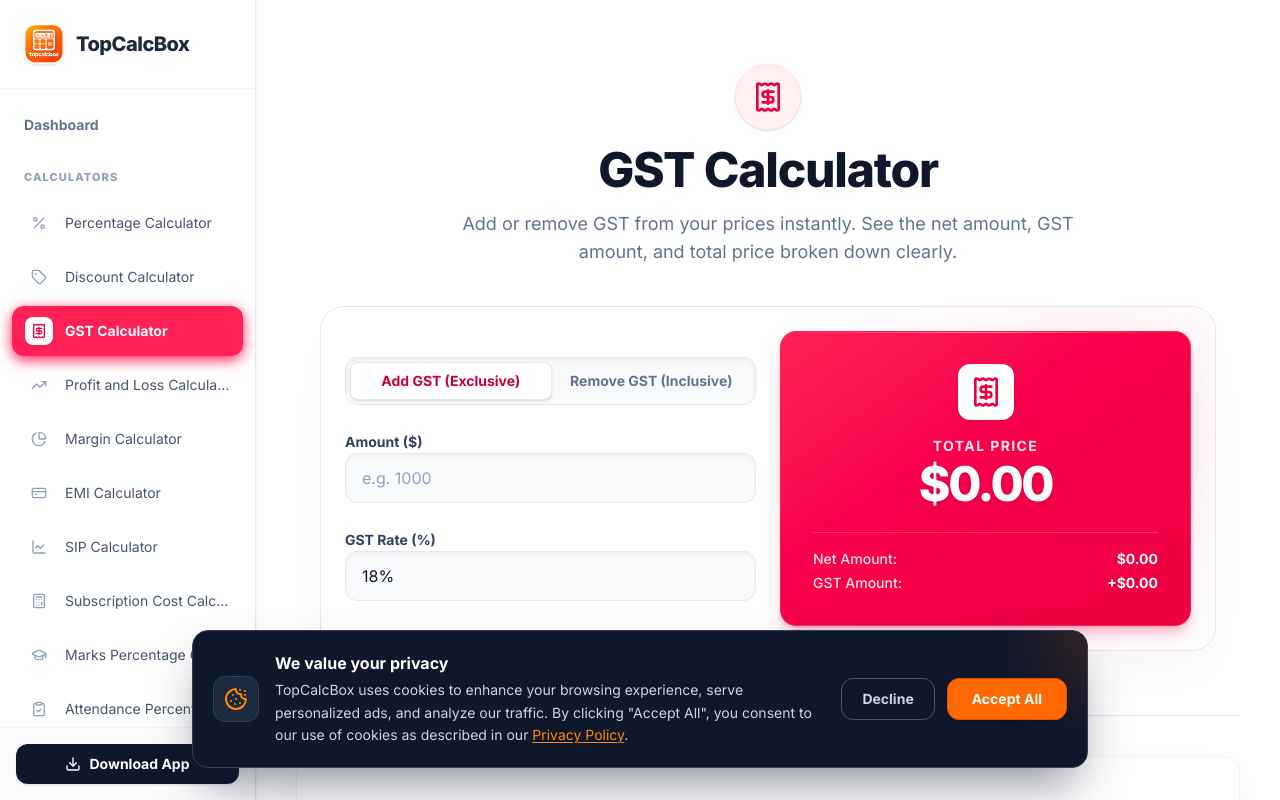
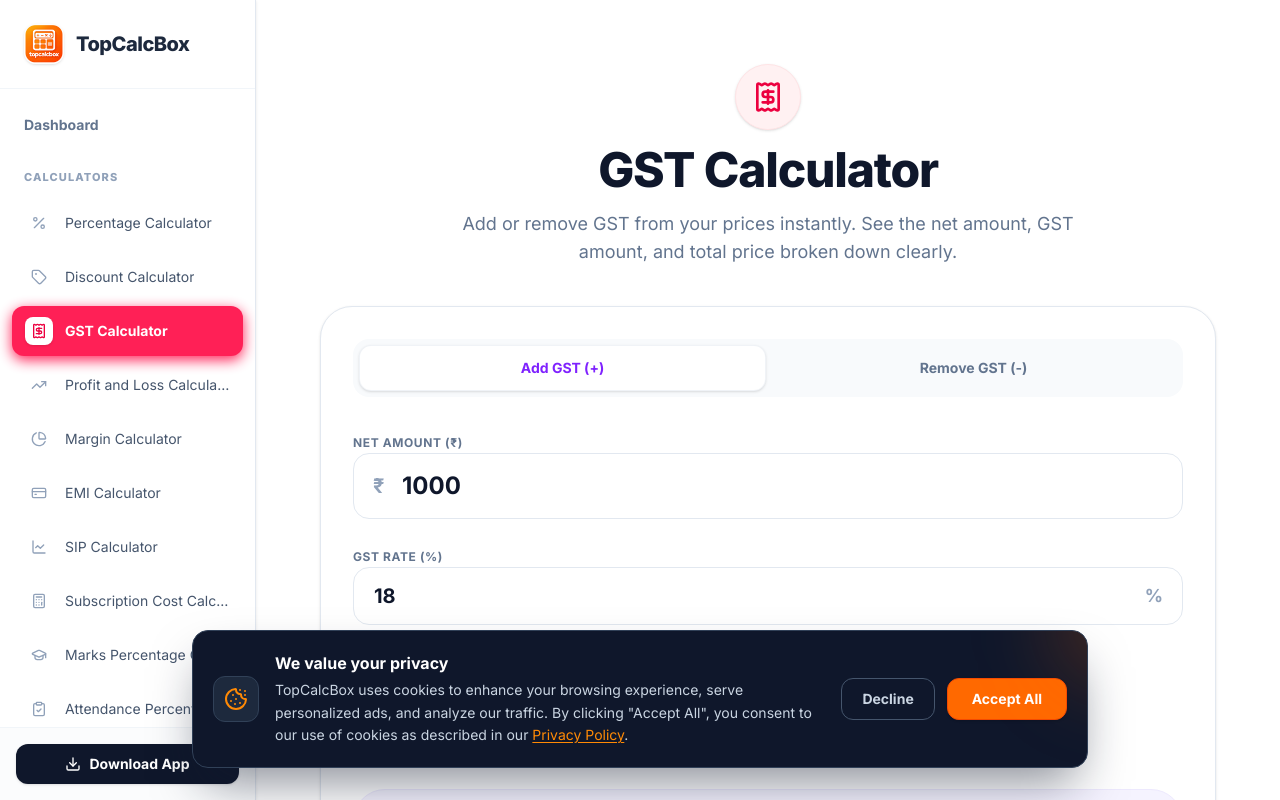
Before and after one commit to Amitrajpoot92/15tools, a Next.js app: page /gst-calculator in a window 1280 px wide. Built offline with nearby package versions, Linux system fonts and the light colour scheme.

Commit message:
Update GST Calculator UI with Rupee and State selections

```diff
--- a/src/components/calculators/GSTCalculator.tsx
+++ b/src/components/calculators/GSTCalculator.tsx
@@ -1,121 +1,194 @@
 "use client";
 
 import { useState } from "react";
-import { motion } from "framer-motion";
-import { Receipt } from "lucide-react";
+import { motion, AnimatePresence } from "framer-motion";
+import { Receipt, Copy, RotateCcw, Check } from "lucide-react";
+
+type GSTMode = "add" | "remove";
+type StateType = "intra" | "inter";
 
 export function GSTCalculator() {
-  const [amount, setAmount] = useState<string>("");
-  const [rate, setRate] = useState<string>("18");
-  const [gstType, setGstType] = useState<"exclusive" | "inclusive">("exclusive");
+  const [mode, setMode] = useState<GSTMode>("add");
+  const [amount, setAmount] = useState("1000");
+  const [rate, setRate] = useState("18");
+  const [stateType, setStateType] = useState<StateType>("intra");
+  const [copied, setCopied] = useState(false);
 
-  const calculateGST = () => {
-    const a = parseFloat(amount);
-    const r = parseFloat(rate);
+  const calculate = () => {
+    const a = parseFloat(amount) || 0;
+    const r = parseFloat(rate) || 0;
 
-    if (!isNaN(a) && !isNaN(r)) {
-      if (gstType === "exclusive") {
-        const gstAmount = (a * r) / 100;
-        const total = a + gstAmount;
+    let net = 0;
+    let gst = 0;
+    let total = 0;
+
+    if (mode === "add") {
+      net = a;
+      gst = (a * r) / 100;
+      total = a + gst;
+    } else {
+      total = a;
+      gst = a - (a * (100 / (100 + r)));
+      net = a - gst;
+    }
+
+    const cgst = gst / 2;
+    const sgst = gst / 2;
+    const igst = gst;
+
     return {
-          gst: gstAmount.toFixed(2),
-          total: total.toFixed(2),
-          net: a.toFixed(2),
+      net: net.toFixed(2).replace(/\.00$/, ''),
+      gst: gst.toFixed(2).replace(/\.00$/, ''),
+      total: total.toFixed(2).replace(/\.00$/, ''),
+      cgst: cgst.toFixed(2).replace(/\.00$/, ''),
+      sgst: sgst.toFixed(2).replace(/\.00$/, ''),
+      igst: igst.toFixed(2).replace(/\.00$/, ''),
     };
-      } else {
-        const gstAmount = a - (a * (100 / (100 + r)));
-        const net = a - gstAmount;
-        return {
-          gst: gstAmount.toFixed(2),
-          total: a.toFixed(2),
-          net: net.toFixed(2),
-        };
-      }
-    }
-    return { gst: "0.00", total: "0.00", net: "0.00" };
   };
 
-  const result = calculateGST();
+  const res = calculate();
+
+  const copyToClipboard = (text: string) => {
+    navigator.clipboard.writeText(text);
+    setCopied(true);
+    setTimeout(() => setCopied(false), 2000);
+  };
+
+  const reset = () => {
+    setAmount("");
+    setRate("18");
+    setStateType("intra");
+    setMode("add");
+  };
 
   return (
-    <div className="bg-white border border-slate-200 rounded-3xl p-5 md:p-6 shadow-2xl shadow-rose-900/5 relative overflow-hidden">
-      <div className="absolute top-0 right-0 w-64 h-64 bg-rose-500/10 rounded-full blur-[80px] pointer-events-none" />
-
-      <div className="relative z-10 grid grid-cols-1 md:grid-cols-2 gap-6 items-center">
-        <div className="space-y-6">
-
-          <div className="flex bg-slate-100/50 border border-slate-200 rounded-xl p-1 shadow-inner">
+    <div className="bg-white rounded-[2rem] p-4 md:p-8 shadow-sm border border-slate-200">
+      {/* Tabs */}
+      <div className="bg-slate-50 p-1.5 rounded-2xl grid grid-cols-2 gap-1 mb-8">
         <button
-              onClick={() => setGstType("exclusive")}
-              className={`flex-1 py-2 text-sm font-bold rounded-lg transition-all ${
-                gstType === "exclusive" ? "bg-white text-rose-700 shadow-sm border border-slate-200" : "text-slate-500 hover:text-slate-900"
-              }`}
+          onClick={() => setMode("add")}
+          className={`py-3 px-3 rounded-xl text-sm font-bold transition-all ${mode === "add" ? "bg-white text-violet-600 shadow-sm border border-slate-200/50" : "text-slate-500 hover:text-slate-700"}`}
         >
-              Add GST (Exclusive)
+          Add GST (+)
         </button>
         <button
-              onClick={() => setGstType("inclusive")}
-              className={`flex-1 py-2 text-sm font-bold rounded-lg transition-all ${
-                gstType === "inclusive" ? "bg-white text-rose-700 shadow-sm border border-slate-200" : "text-slate-500 hover:text-slate-900"
-              }`}
+          onClick={() => setMode("remove")}
+          className={`py-3 px-3 rounded-xl text-sm font-bold transition-all ${mode === "remove" ? "bg-white text-violet-600 shadow-sm border border-slate-200/50" : "text-slate-500 hover:text-slate-700"}`}
         >
-              Remove GST (Inclusive)
+          Remove GST (-)
         </button>
       </div>
 
+      <div className="space-y-6">
+        {/* Amount */}
         <div className="space-y-2">
-            <label className="text-sm font-bold text-slate-700">Amount ($)</label>
+          <label className="text-xs font-bold text-slate-500 uppercase tracking-wider">
+            {mode === "add" ? "Net Amount (₹)" : "Total Amount (₹)"}
+          </label>
+          <div className="relative">
+            <span className="absolute left-5 top-1/2 -translate-y-1/2 text-xl text-slate-400 font-bold">₹</span>
             <input
               type="number"
               value={amount}
               onChange={(e) => setAmount(e.target.value)}
-              placeholder="e.g. 1000"
-              className="w-full bg-slate-50/80 border border-slate-200 rounded-xl px-4 py-3 text-slate-900 placeholder:text-slate-400 focus:outline-none focus:ring-2 focus:ring-rose-500/50 transition-all shadow-inner"
+              className="w-full text-2xl font-bold bg-white border border-slate-200 rounded-2xl pl-12 pr-5 py-4 focus:outline-none focus:border-violet-500 focus:ring-4 focus:ring-violet-500/10 transition-all"
             />
-          </div>
-
-          <div className="space-y-2">
-            <label className="text-sm font-bold text-slate-700">GST Rate (%)</label>
-            <select
-              value={rate}
-              onChange={(e) => setRate(e.target.value)}
-              className="w-full bg-slate-50/80 border border-slate-200 rounded-xl px-4 py-3 text-slate-900 focus:outline-none focus:ring-2 focus:ring-rose-500/50 transition-all appearance-none shadow-inner"
-            >
-              <option value="5">5%</option>
-              <option value="12">12%</option>
-              <option value="18">18%</option>
-              <option value="28">28%</option>
-            </select>
           </div>
         </div>
 
-        <div className="flex flex-col items-center justify-center p-8 bg-gradient-to-br from-rose-500 to-rose-600 rounded-2xl h-full min-h-[200px] shadow-lg shadow-rose-500/30 border border-rose-400/30 relative overflow-hidden">
-          {/* Subtle top inner glow for a premium 3D bevel effect */}
-          <div className="absolute inset-x-0 top-0 h-px bg-gradient-to-r from-transparent via-white/40 to-transparent" />
-
-          <div className="p-3 bg-white rounded-xl shadow-sm mb-4">
-            <Receipt className="w-8 h-8 text-rose-600" />
+        {/* GST Rate */}
+        <div className="space-y-2">
+          <label className="text-xs font-bold text-slate-500 uppercase tracking-wider">GST Rate (%)</label>
+          <div className="relative">
+            <input
+              type="number"
+              value={rate}
+              onChange={(e) => setRate(e.target.value)}
+              className="w-full text-xl font-bold bg-white border border-slate-200 rounded-2xl px-5 py-3.5 focus:outline-none focus:border-violet-500 focus:ring-4 focus:ring-violet-500/10 transition-all pr-12"
+            />
+            <span className="absolute right-5 top-1/2 -translate-y-1/2 text-lg text-slate-400 font-bold">%</span>
+          </div>
+          <div className="flex flex-wrap gap-2 pt-2">
+            {[5, 12, 18, 28].map(v => (
+              <button key={v} onClick={() => setRate(v.toString())} className="px-4 py-1.5 bg-slate-100 hover:bg-slate-200 text-slate-600 text-sm font-bold rounded-lg transition-colors">
+                {v}%
+              </button>
+            ))}
+          </div>
         </div>
 
-          <p className="text-sm text-rose-100 uppercase tracking-widest font-bold mb-1">Total Price</p>
-          <motion.div
-            key={result.total}
-            initial={{ scale: 0.8, opacity: 0 }}
-            animate={{ scale: 1, opacity: 1 }}
-            className="text-4xl md:text-5xl font-extrabold text-white tracking-tighter mb-4 drop-shadow-sm"
-          >
-            ${result.total}
-          </motion.div>
+        {/* State Type Radio */}
+        <div className="pt-2">
+          <label className="text-xs font-bold text-slate-500 uppercase tracking-wider block mb-3">GST Type</label>
+          <div className="flex flex-col sm:flex-row gap-4">
+            <label className="flex items-center gap-3 cursor-pointer group">
+              <div className={`w-5 h-5 rounded-full border-2 flex items-center justify-center transition-colors ${stateType === "intra" ? "border-violet-500" : "border-slate-300 group-hover:border-slate-400"}`}>
+                {stateType === "intra" && <div className="w-2.5 h-2.5 bg-violet-500 rounded-full" />}
+              </div>
+              <span className="text-slate-700 font-medium">Intra-State (CGST + SGST)</span>
+            </label>
+            <label className="flex items-center gap-3 cursor-pointer group">
+              <div className={`w-5 h-5 rounded-full border-2 flex items-center justify-center transition-colors ${stateType === "inter" ? "border-violet-500" : "border-slate-300 group-hover:border-slate-400"}`}>
+                {stateType === "inter" && <div className="w-2.5 h-2.5 bg-violet-500 rounded-full" />}
+              </div>
+              <span className="text-slate-700 font-medium">Inter-State (IGST)</span>
+            </label>
+          </div>
+        </div>
 
-          <div className="w-full border-t border-rose-400/50 my-2" />
+        {/* Result Box */}
+        <div className="bg-[#f5f3ff] border border-violet-100 rounded-[2rem] p-6 md:p-8 mt-8 relative overflow-hidden">
+          <div className="flex items-center justify-between mb-6">
+            <span className="flex items-center gap-1.5 text-sm font-bold text-violet-900/60">
+              <Receipt className="w-4 h-4" />
+              {mode === "add" ? "Total Price (Incl. GST)" : "Net Price (Excl. GST)"}
+            </span>
+            <div className="flex items-center gap-2">
+              <button onClick={() => copyToClipboard(`₹${mode === "add" ? res.total : res.net}`)} className="flex items-center gap-1.5 px-3 py-1.5 bg-white border border-violet-200 rounded-lg text-sm font-bold text-violet-700 hover:bg-violet-50 transition-colors shadow-sm">
+                {copied ? <Check className="w-4 h-4 text-emerald-500" /> : <Copy className="w-4 h-4" />}
+                {copied ? "Copied" : "Copy"}
+              </button>
+              <button onClick={reset} className="p-1.5 text-violet-400 hover:text-violet-600 transition-colors">
+                <RotateCcw className="w-5 h-5" />
+              </button>
+            </div>
+          </div>
 
-          <div className="w-full flex justify-between text-sm mt-2">
-            <span className="text-rose-100 font-medium">Net Amount:</span>
-            <span className="text-white font-bold">${result.net}</span>
+          <div className="flex items-baseline mb-8">
+            <span className="text-3xl font-bold text-violet-950 mr-1">₹</span>
+            <span className="text-5xl md:text-6xl font-extrabold tracking-tight text-violet-950">
+              {mode === "add" ? res.total : res.net}
+            </span>
           </div>
-          <div className="w-full flex justify-between text-sm mt-1">
-            <span className="text-rose-100 font-medium">GST Amount:</span>
-            <span className="text-white font-bold">+${result.gst}</span>
+
+          <div className="space-y-3 pt-4 border-t border-violet-200/50">
+            <div className="flex justify-between items-center text-sm">
+              <span className="font-bold text-violet-900/60">Net Amount</span>
+              <span className="font-bold text-violet-900">₹{res.net}</span>
+            </div>
+
+            {stateType === "intra" ? (
+              <>
+                <div className="flex justify-between items-center text-sm">
+                  <span className="font-bold text-violet-900/60">CGST ({(parseFloat(rate)/2) || 0}%)</span>
+                  <span className="font-bold text-violet-900">+₹{res.cgst}</span>
+                </div>
+                <div className="flex justify-between items-center text-sm">
+                  <span className="font-bold text-violet-900/60">SGST ({(parseFloat(rate)/2) || 0}%)</span>
+                  <span className="font-bold text-violet-900">+₹{res.sgst}</span>
+                </div>
+              </>
+            ) : (
+              <div className="flex justify-between items-center text-sm">
+                <span className="font-bold text-violet-900/60">IGST ({rate || 0}%)</span>
+                <span className="font-bold text-violet-900">+₹{res.igst}</span>
+              </div>
+            )}
+
+            <div className="flex justify-between items-center text-sm pt-2 border-t border-violet-200/50">
+              <span className="font-bold text-violet-900/80">Total Amount</span>
+              <span className="font-bold text-violet-900">₹{res.total}</span>
+            </div>
           </div>
         </div>
       </div>
```
Lines whose indentation alone changed are shown as unchanged.
